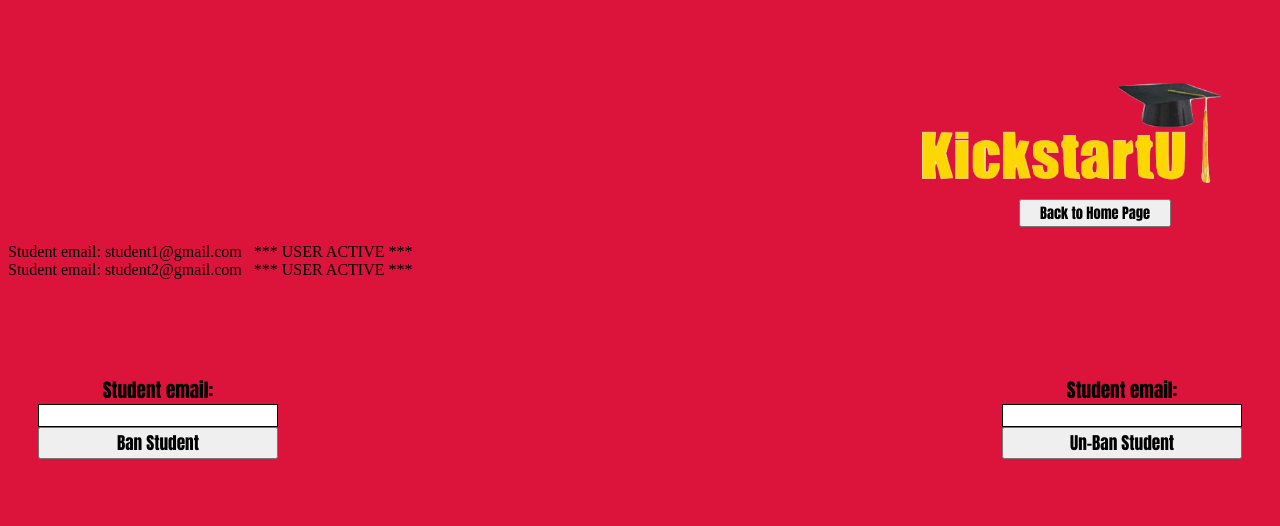
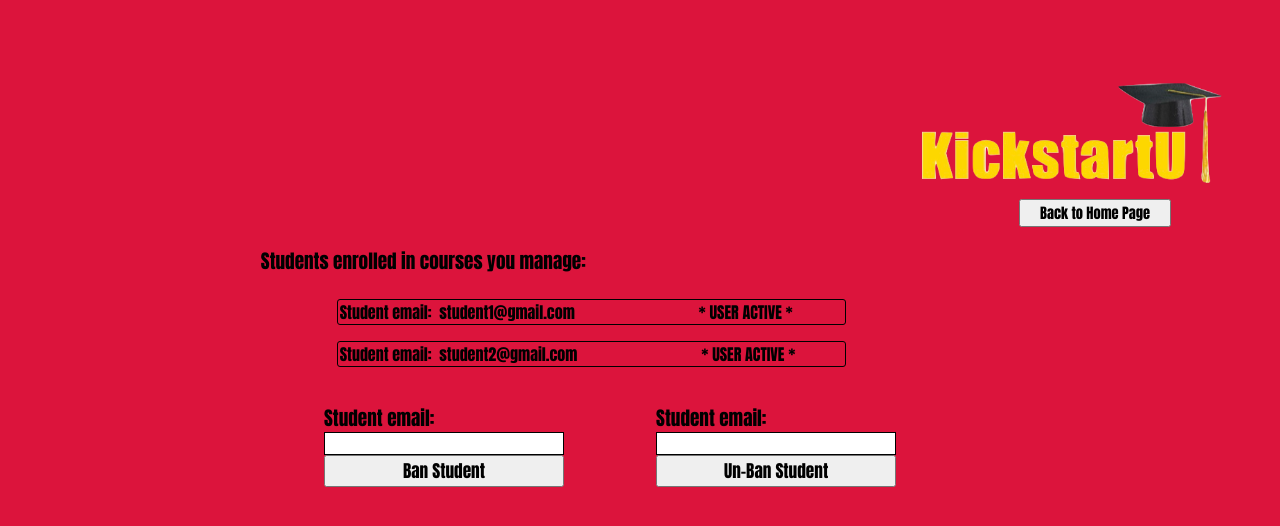
Before and after one commit to astorino-lex/CPSC471FinalProject, a PHP site: page /admin_ban_student_page.php in a window 1280 px wide. Shown: the top 526 px of the page. Run offline with PHP 8.4, Linux system fonts and the light colour scheme; data comes from the database, SQL or seed files in the repository; data that the repository does not hold is empty.

Commit message:
ban students is pretty

```diff
--- a/admin_ban_student_page.php
+++ b/admin_ban_student_page.php
@@ -1,10 +1,7 @@
+<?php
+session_start();
+?>
 <html>
-
-<?php
-
-
-?>
-
 <head>
 	   <title>Ban Student</title>
   <head>
@@ -15,8 +12,6 @@
 		  <input type="button" value="Back to Home Page" onclick="history.go(-1);"
 					style="margin-left: 80%;font-family:impact;font-size:90%;width:12%;color:black;"><P>
 	<?php
-
-		session_start();
 
 	$sql = "Select * from student;";
 
@@ -32,12 +27,18 @@
 
 	if($query)
 	{
+		?>
+		<p style="text-align:left;margin-left:20%;padding-bottom:5px;font-family:impact;font-size:120%;color:black;">
+					Students enrolled in courses you manage:
+		<P></p>
+		<?php
 		while($row = $query->fetch_assoc())
 		{
 			?>
-			<div>
+			<p style="text-align:left;border:1px solid black;border-radius: 3px;padding-left:2px;
+				width:40%;margin-left:26%;font-family:impact;font-size:100%;color:black;">
 			<?php
-			echo "Student email: ".$row['user_email']."&nbsp;&nbsp;&nbsp;";
+			echo "Student email:&nbsp;&nbsp;".$row['user_email']."&nbsp;&nbsp;&nbsp;";
 
 			$sql2 = "select * from BANS where stud_email='".$row['user_email']."';";
 
@@ -45,26 +46,33 @@
 
 			if($query2->num_rows > 0)
 			{
-				echo "*** USER BANNED ***";
+				echo "&nbsp;&nbsp;&nbsp;&nbsp;&nbsp;&nbsp;
+				&nbsp;&nbsp;&nbsp;&nbsp;&nbsp;&nbsp;&nbsp;
+				&nbsp;&nbsp;&nbsp;&nbsp;&nbsp;&nbsp;&nbsp;
+				&nbsp;&nbsp;&nbsp;&nbsp;&nbsp;&nbsp;&nbsp;* USER BANNED *";
 			}
 			else
 			{
-				echo "*** USER ACTIVE ***";
+				echo "&nbsp;&nbsp;&nbsp;&nbsp;&nbsp;&nbsp;
+				&nbsp;&nbsp;&nbsp;&nbsp;&nbsp;&nbsp;&nbsp;
+				&nbsp;&nbsp;&nbsp;&nbsp;&nbsp;&nbsp;&nbsp;
+				&nbsp;&nbsp;&nbsp;&nbsp;&nbsp;&nbsp;&nbsp;* USER ACTIVE *";
 			}
 		}
 	}
 
 	?>
 	<P>
+	</p>
     <form action=admin_ban_student_tmp_page.php method=POST
-          style="padding-top:80px;text-align:center;font-family:impact;font-size:120%;color:black;float:left;">
+          style="margin-left:25%;padding-top:20px;font-family:impact;font-size:120%;color:black;float:left;">
   	   Student email: <input type=TEXT name="ban_user_email"
           style="display:inline-block;vertical-align:middle;border: 1px solid black;padding: 3px 3px;width:80%;"
 		  required><BR>
   	  <input type=SUBMIT value="Ban Student" style="font-family:impact;font-size:90%;width:80%;">
 	   </form>
 	   <form action=admin_unban_student_tmp_page.php method=POST
-          style="padding-top:80px;text-align:center;font-family:impact;font-size:120%;color:black;float:right;">
+          style="margin-right:25%;padding-top:20px;font-family:impact;font-size:120%;color:black;float:right;">
   	   Student email: <input type=TEXT name="unban_user_email"
           style="display:inline-block;vertical-align:middle;border: 1px solid black;padding: 3px 3px;width:80%;"
 		  required><BR>
```
